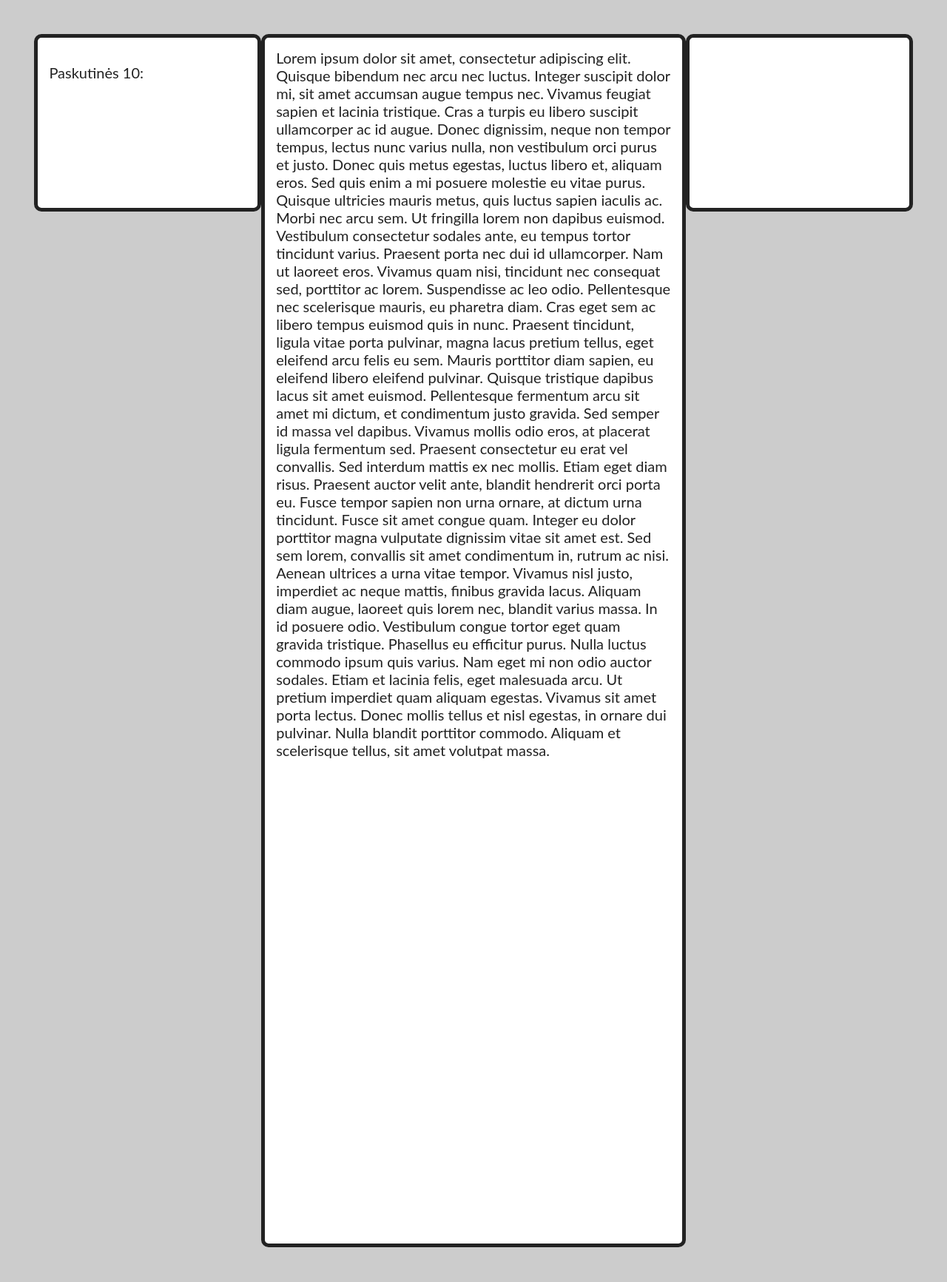
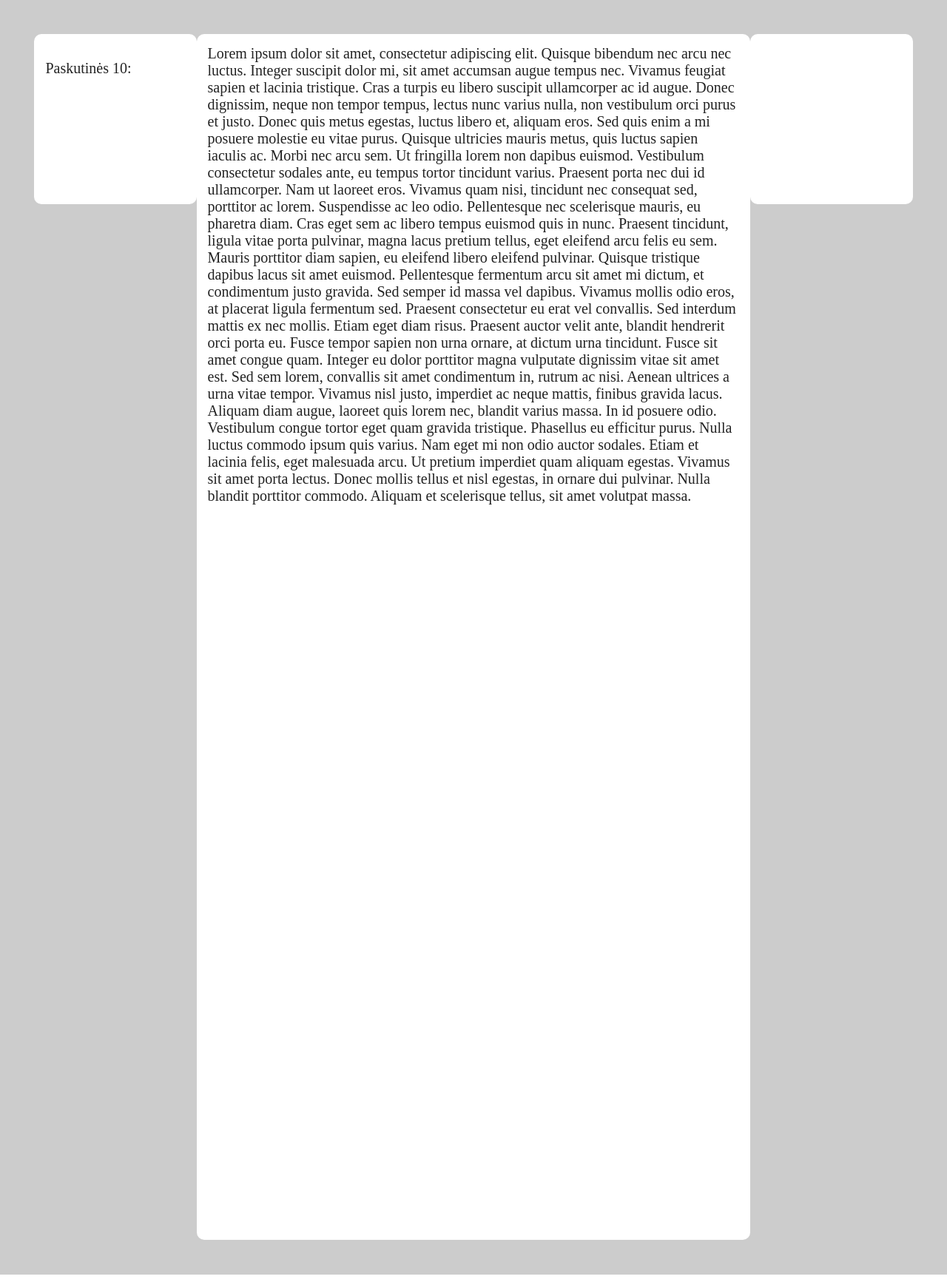
Before and after one commit to geraskalnas/internet-library, a PHP site: page / in a window 1280 px wide. Shown: the whole page at 74% size. Run offline with PHP 8.4, Linux system fonts and the light colour scheme; data that the repository does not hold is empty.

Commit message:
Update style.css

```diff
--- a/css/style.css
+++ b/css/style.css
@@ -1,33 +1,31 @@
+.wrapper{
+  display: flex;
+  flex-direction: row;
+  justify-content: space-arround;
+  align-items: flex-start;
+}
 .sidebar {
+  /*border: 5px solid #222;*/
   width: 25%;
-  height: 25vh;
+  /*height: 25vh;*/
   min-height: 200px;
-  overflow: auto;
-  position: -webkit-sticky;
-  position: sticky;
   top: 5%;
+
 }
 
 .main {
-  width: 50%;
+  width: 95%;
   height: 200vh;
   min-height: 1000px;
-  display: flex;
-  flex-direction: column;
 }
 
 .main,
 .sidebar {
-  border: 5px solid #222;
+  /*border: 5px solid #222;*/
   background-color: white;
   border-radius: 10px;
   color: #222;
   padding: 15px;
-}
-
-.wrapper {
-  display: flex;
-  justify-content: space-between;
 }
 
 body {
@@ -35,7 +33,6 @@ body {
   background-color: #ccc;
   font-size: 20px;
   box-sizing: border-box;
-  font-family: Lato, sans-serif;
 }
 
 code, pre {
@@ -47,3 +44,7 @@ code, pre {
 .bottom {
   justify-self: bottom;
 }
+
+#l{
+
+}
```
